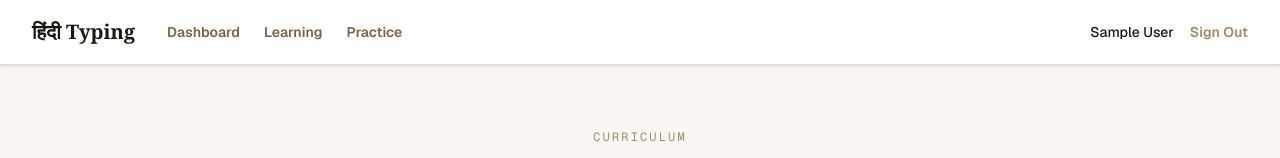
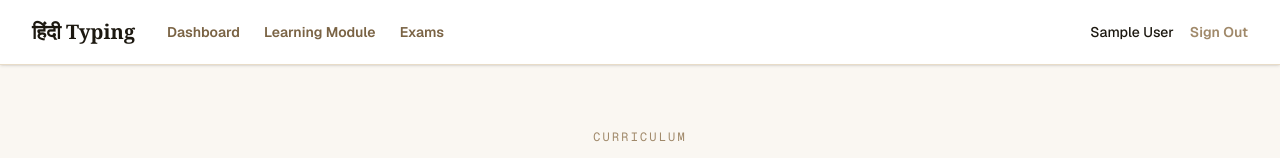
Before and after one commit to anujsb/hindi-typing-demo, a Next.js app: page /practice in a window 1280 px wide. Shown: the top 158 px of the page. Built offline with nearby package versions, Linux system fonts and the light colour scheme; no server answers; sample sign-in values are in the browser's storage.

Commit message:
fix video and namings

```diff
--- a/src/app/(admin)/admin/layout.tsx
+++ b/src/app/(admin)/admin/layout.tsx
@@ -32,7 +32,7 @@ export default async function AdminLayout({ children }: { children: React.ReactN
             Manage Learning Module
           </Link>
           <Link href="/admin/practice-module" className="block px-4 py-2.5 rounded-lg text-sm font-semibold hover:bg-[#332b1e] text-[#a0896a] hover:text-[#faf7f2] transition-colors">
-            Manage Practice Module
+            Manage Exams
           </Link>
           <Link href="/admin/users" className="block px-4 py-2.5 rounded-lg text-sm font-semibold hover:bg-[#332b1e] text-[#a0896a] hover:text-[#faf7f2] transition-colors">
             User Accounts
--- a/src/app/(admin)/admin/learning-module/page.tsx
+++ b/src/app/(admin)/admin/learning-module/page.tsx
@@ -27,7 +27,7 @@ export default async function AdminVideos() {
           <tbody className="divide-y divide-[#332b1e] text-white">
             {existingVideos.length === 0 ? (
               <tr>
-                <td colSpan={4} className="px-6 py-8 text-center text-[#7a6344]">No learning exercises found.</td>
+                <td colSpan={4} className="px-6 py-8 text-center text-[#7a6344]">No learning videos found.</td>
               </tr>
             ) : (
               existingVideos.map(vid => (
--- a/src/app/(admin)/admin/practice-module/page.tsx
+++ b/src/app/(admin)/admin/practice-module/page.tsx
@@ -8,7 +8,7 @@ export default async function AdminExercises() {
   return (
     <div className="max-w-5xl mx-auto space-y-8 pb-12">
       <header>
-        <h2 className="text-3xl font-serif font-bold text-[#faf7f2]">Manage Practice Module</h2>
+        <h2 className="text-3xl font-serif font-bold text-[#faf7f2]">Manage Exams</h2>
         <p className="text-[#a0896a] mt-2 font-sans">Add standalone full-length Exams here.</p>
       </header>
 
@@ -28,7 +28,7 @@ export default async function AdminExercises() {
           <tbody className="divide-y divide-[#332b1e] text-white">
             {existingExercises.length === 0 ? (
               <tr>
-                <td colSpan={5} className="px-6 py-8 text-center text-[#7a6344]">No exercises found.</td>
+                <td colSpan={5} className="px-6 py-8 text-center text-[#7a6344]">No exams found.</td>
               </tr>
             ) : (
               existingExercises.map(ex => (
--- a/src/app/(learning)/learning/[language]/[layout]/page.tsx
+++ b/src/app/(learning)/learning/[language]/[layout]/page.tsx
@@ -40,7 +40,7 @@ export default async function VideoList({ params }: { params: Promise<{ language
             {langUpper} · {layoutUpper.replace(/_/g, " ")}
           </p>
           <h1 className="text-4xl font-bold tracking-tight text-[#1c1810]">
-            Learning Exercises
+            Learning Module
           </h1>
           <div className="bg-[#c9a96e] mx-auto mt-5 rounded-sm w-12 h-0.5" />
         </header>
--- a/src/app/(practice)/practice/[language]/[layout]/page.tsx
+++ b/src/app/(practice)/practice/[language]/[layout]/page.tsx
@@ -28,14 +28,14 @@ export default async function ExerciseList({ params }: { params: Promise<{ langu
             {langUpper} · {layoutUpper.replace(/_/g, " ")}
           </p>
           <h1 className="text-4xl font-bold tracking-tight text-[#1c1810]">
-            Exercises
+            Exams
           </h1>
           <div className="bg-[#c9a96e] mx-auto mt-5 rounded-sm w-12 h-0.5" />
         </header>
 
         {exerciseList.length === 0 ? (
           <div className="text-center py-16 bg-white rounded-3xl shadow-[0_8px_30px_rgb(0,0,0,0.04)] border border-[#e8dcc8]">
-             <p className="text-[#a0896a] font-sans">No exercises found for this layout.</p>
+             <p className="text-[#a0896a] font-sans">No exams found for this layout.</p>
           </div>
         ) : (
           <div className="bg-white shadow-[0_8px_30px_rgb(0,0,0,0.04)] border border-[#e8dcc8] overflow-hidden rounded-3xl font-sans">
--- a/src/components/layout/Navbar.tsx
+++ b/src/components/layout/Navbar.tsx
@@ -15,8 +15,8 @@ export default async function Navbar() {
             </Link>
             <div className="hidden sm:flex gap-6">
               <Link href="/dashboard" className="text-sm font-semibold text-[#7a6344] hover:text-[#c9a96e] transition-colors">Dashboard</Link>
-              <Link href="/learning" className="text-sm font-semibold text-[#7a6344] hover:text-[#c9a96e] transition-colors">Learning</Link>
-              <Link href="/practice" className="text-sm font-semibold text-[#7a6344] hover:text-[#c9a96e] transition-colors">Practice</Link>
+              <Link href="/learning" className="text-sm font-semibold text-[#7a6344] hover:text-[#c9a96e] transition-colors">Learning Module</Link>
+              <Link href="/practice" className="text-sm font-semibold text-[#7a6344] hover:text-[#c9a96e] transition-colors">Exams</Link>
             </div>
           </div>
           <div className="flex items-center gap-4">
--- a/src/components/video/CustomVideoPlayer.tsx
+++ b/src/components/video/CustomVideoPlayer.tsx
@@ -16,6 +16,8 @@ const formatTime = (seconds: number) => {
   }
   return `${mm.toString().padStart(2, '0')}:${ss}`
 }
+
+const Player = ReactPlayer as any;
 
 export default function CustomVideoPlayer({
   videoId,
@@ -90,15 +92,13 @@ export default function CustomVideoPlayer({
         onMouseLeave={() => playing && setShowControls(false)}
       >
         <div className="aspect-video bg-[#0f0d09] flex flex-col items-center justify-center relative" onClick={togglePlayPause}>
-          {isClient && (() => {
-            const Player = ReactPlayer as any;
-            return (
+          {isClient && (
             <Player
               ref={playerRef}
               url={videoUrl}
               width="100%"
               height="100%"
-                controls={false} /* Hide Native Controls */
+              controls={false}
               playing={playing}
               onEnded={handleComplete}
               onProgress={handleProgress}
@@ -113,8 +113,7 @@ export default function CustomVideoPlayer({
                 }
               }}
             />
-            );
-          })()}
+          )}
 
           {/* Overlay Play/Pause Button */}
           {!playing && (
```
Lines whose indentation alone changed are shown as unchanged.
